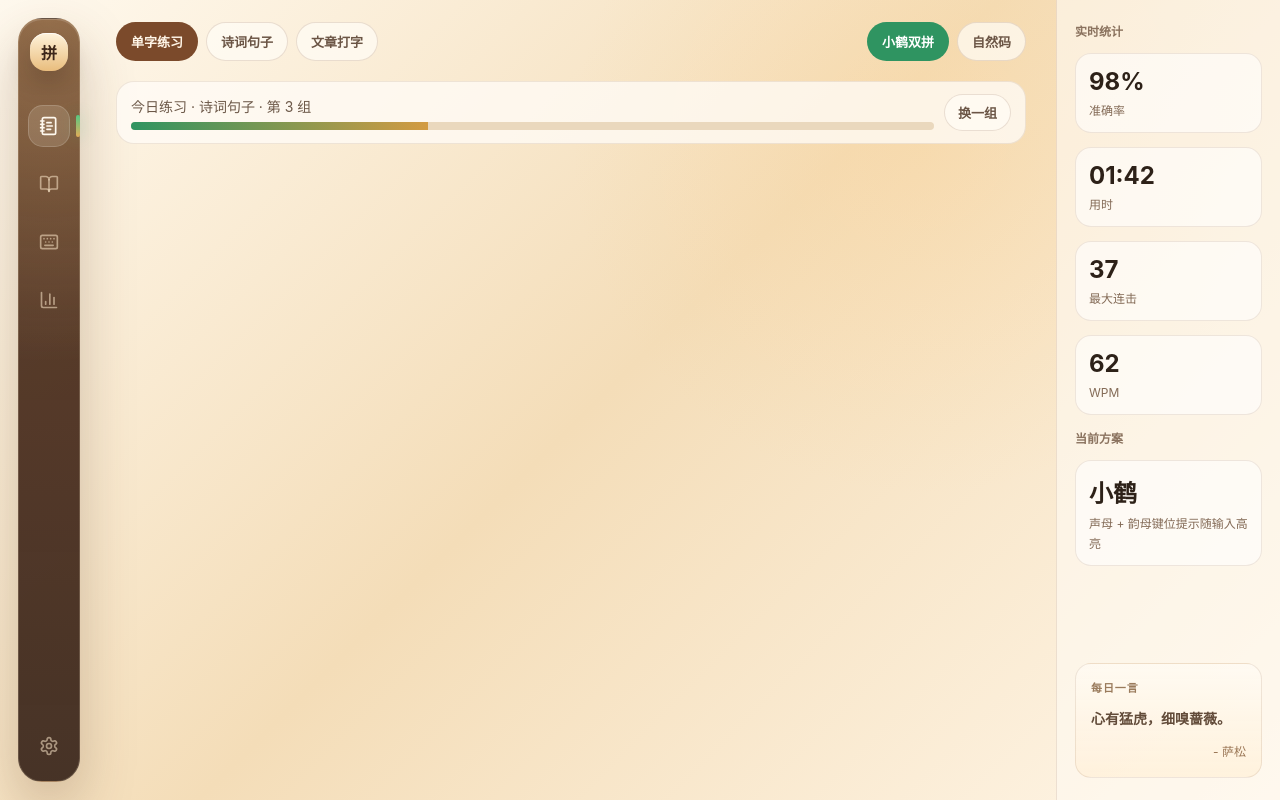
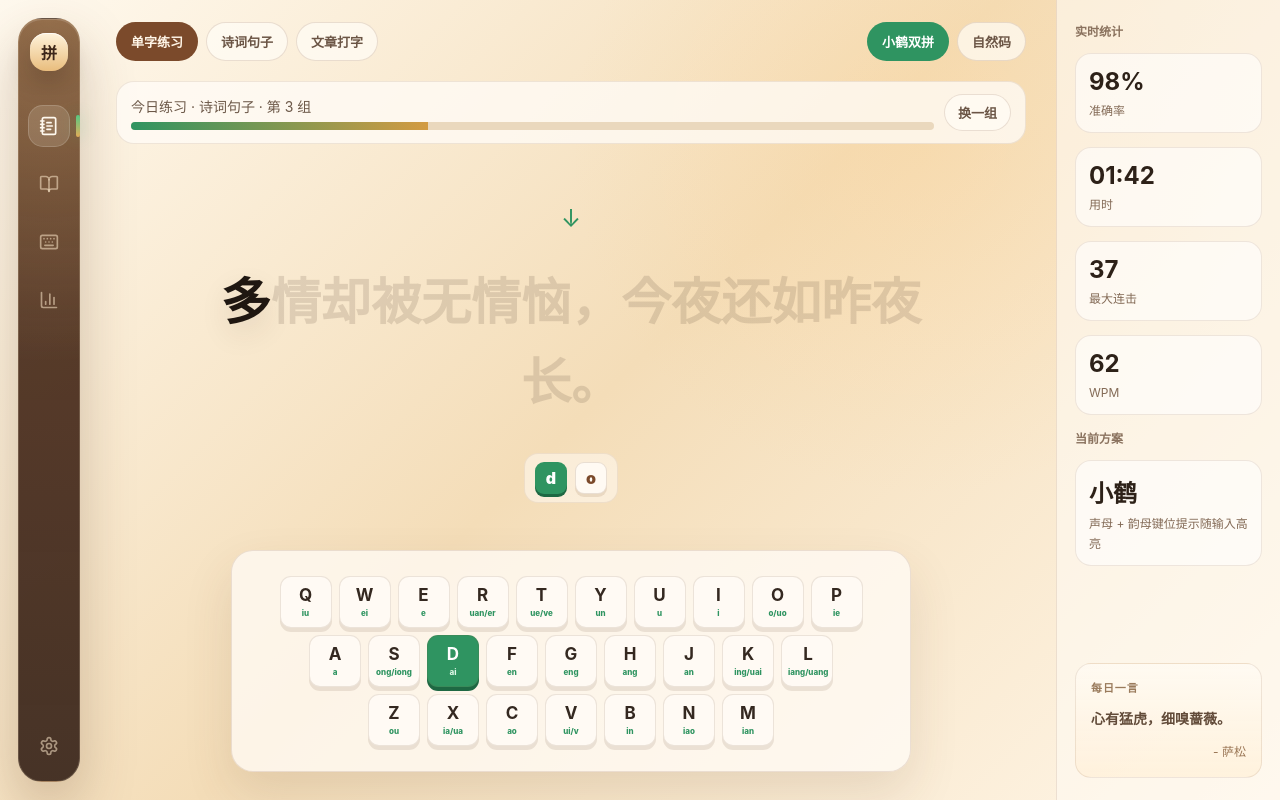
Before and after one commit to AnyAnq/shuangpin-cabin, a Vue app: page / in a window 1280 px wide. Built offline with nearby package versions, Linux system fonts and the light colour scheme.

Commit message:
feat: add practice stage and virtual keyboard

```diff
--- a/src/components/layout/AppShell.vue
+++ b/src/components/layout/AppShell.vue
@@ -13,13 +13,18 @@
         </div>
         <button type="button" class="soft-pill">换一组</button>
       </section>
+      <PracticeStage text="多情却被无情恼，今夜还如昨夜长。" :active-index="0" code="do" :completed-code-count="1" :wrong="false" />
+      <VirtualKeyboard :scheme="xiaoheScheme" active-key="d" :wrong-key="null" />
     </main>
     <RightInsightPanel />
   </div>
 </template>
 
 <script setup lang="ts">
+import { xiaoheScheme } from '../../domain/schemes/xiaohe';
 import ModuleTabs from '../controls/ModuleTabs.vue';
+import PracticeStage from '../practice/PracticeStage.vue';
+import VirtualKeyboard from '../practice/VirtualKeyboard.vue';
 import SchemeSwitch from '../controls/SchemeSwitch.vue';
 import FloatingSidebar from './FloatingSidebar.vue';
 import RightInsightPanel from './RightInsightPanel.vue';
--- /dev/null
+++ b/src/components/practice/CodeHint.vue
@@ -0,0 +1,20 @@
+<template>
+  <div class="code-hint" aria-label="当前编码">
+    <span
+      v-for="(key, index) in code"
+      :key="`${key}-${index}`"
+      class="code-key"
+      data-code-key
+      :class="{ 'is-done': index < completedCount, 'is-current': index === completedCount }"
+    >
+      {{ key }}
+    </span>
+  </div>
+</template>
+
+<script setup lang="ts">
+defineProps<{
+  code: string;
+  completedCount: number;
+}>();
+</script>
--- /dev/null
+++ b/src/components/practice/PracticeStage.vue
@@ -0,0 +1,30 @@
+<template>
+  <section class="practice-stage">
+    <div class="stage-caret">↓</div>
+    <p class="target-line" :class="{ 'is-wrong': wrong }">
+      <span
+        v-for="(char, index) in chars"
+        :key="`${char}-${index}`"
+        :class="{ 'is-active': index === activeIndex, 'is-complete': index < activeIndex }"
+      >
+        {{ char }}
+      </span>
+    </p>
+    <CodeHint :code="code" :completed-count="completedCodeCount" />
+  </section>
+</template>
+
+<script setup lang="ts">
+import { computed } from 'vue';
+import CodeHint from './CodeHint.vue';
+
+const props = defineProps<{
+  text: string;
+  activeIndex: number;
+  code: string;
+  completedCodeCount: number;
+  wrong: boolean;
+}>();
+
+const chars = computed(() => Array.from(props.text));
+</script>
--- /dev/null
+++ b/src/components/practice/VirtualKeyboard.vue
@@ -0,0 +1,39 @@
+<template>
+  <section class="virtual-keyboard" aria-label="双拼键盘">
+    <div v-for="row in rows" :key="row.join('')" class="keyboard-row">
+      <button
+        v-for="key in row"
+        :key="key"
+        type="button"
+        class="keyboard-key"
+        :class="{ 'is-hot': key.toLowerCase() === activeKey, 'is-wrong': key.toLowerCase() === wrongKey }"
+        :data-key="key.toLowerCase()"
+      >
+        <strong>{{ key }}</strong>
+        <small>{{ labelFor(key.toLowerCase()) }}</small>
+      </button>
+    </div>
+  </section>
+</template>
+
+<script setup lang="ts">
+import type { ShuangpinScheme } from '../../domain/schemes/types';
+
+const props = defineProps<{
+  scheme: ShuangpinScheme;
+  activeKey: string | null;
+  wrongKey: string | null;
+}>();
+
+const rows = [
+  ['Q', 'W', 'E', 'R', 'T', 'Y', 'U', 'I', 'O', 'P'],
+  ['A', 'S', 'D', 'F', 'G', 'H', 'J', 'K', 'L'],
+  ['Z', 'X', 'C', 'V', 'B', 'N', 'M'],
+];
+
+function labelFor(key: string): string {
+  const schemeKey = props.scheme.keys.find((item) => item.key === key);
+  if (!schemeKey) return '';
+  return schemeKey.finals.slice(0, 2).join('/');
+}
+</script>
--- a/src/styles/global.css
+++ b/src/styles/global.css
@@ -254,6 +254,129 @@ button {
   text-align: right;
 }
 
+.practice-stage {
+  display: grid;
+  min-height: 300px;
+  place-items: center;
+  padding: 36px 26px 20px;
+  text-align: center;
+}
+
+.stage-caret {
+  margin-bottom: 18px;
+  color: var(--color-green);
+  font-size: 24px;
+  line-height: 1;
+}
+
+.target-line {
+  max-width: 760px;
+  margin: 0;
+  color: rgba(71, 54, 40, 0.15);
+  font-size: clamp(34px, 5vw, 50px);
+  font-weight: 900;
+  letter-spacing: 0;
+  line-height: 1.6;
+}
+
+.target-line .is-active {
+  color: #1f1711;
+  text-shadow: 0 12px 30px rgba(55, 38, 22, 0.12);
+}
+
+.target-line .is-complete {
+  color: rgba(91, 65, 42, 0.42);
+}
+
+.target-line.is-wrong .is-active {
+  color: #b55438;
+}
+
+.code-hint {
+  display: inline-flex;
+  gap: 8px;
+  margin-top: 18px;
+  padding: 8px 10px;
+  border: 1px solid rgba(128, 86, 51, 0.1);
+  border-radius: 14px;
+  background: rgba(255, 249, 240, 0.58);
+}
+
+.code-key {
+  min-width: 32px;
+  height: 32px;
+  display: grid;
+  place-items: center;
+  border: 1px solid rgba(126, 85, 49, 0.17);
+  border-radius: 9px;
+  background: #fffaf3;
+  box-shadow: 0 3px 0 rgba(126, 85, 49, 0.14);
+  color: var(--color-brown);
+  font-weight: 900;
+}
+
+.code-key.is-done {
+  border-color: transparent;
+  background: var(--color-green);
+  box-shadow: 0 3px 0 #1e6843;
+  color: #fff;
+}
+
+.virtual-keyboard {
+  width: min(680px, 100%);
+  margin: 0 auto;
+  padding: 18px;
+  border: 1px solid rgba(123, 74, 43, 0.14);
+  border-radius: 22px;
+  background: rgba(255, 252, 246, 0.76);
+  box-shadow: 0 22px 50px rgba(92, 59, 31, 0.12);
+}
+
+.keyboard-row {
+  display: flex;
+  justify-content: center;
+  gap: 7px;
+  margin: 7px 0;
+}
+
+.keyboard-key {
+  width: 52px;
+  height: 52px;
+  display: grid;
+  place-items: center;
+  border: 1px solid rgba(120, 84, 52, 0.14);
+  border-radius: 11px;
+  background: #fffaf4;
+  box-shadow: 0 4px 0 rgba(98, 67, 42, 0.12);
+  color: #342820;
+  font-size: 17px;
+  font-weight: 900;
+}
+
+.keyboard-key small {
+  display: block;
+  margin-top: -12px;
+  color: var(--color-green);
+  font-size: 8px;
+  font-weight: 800;
+}
+
+.keyboard-key.is-hot {
+  background: var(--color-green);
+  box-shadow: 0 4px 0 #1e6843;
+  color: #fff;
+}
+
+.keyboard-key.is-hot small {
+  color: #dff8e8;
+}
+
+.keyboard-key.is-wrong {
+  background: #c9623e;
+  box-shadow: 0 4px 0 #8f3f2a;
+  color: #fff;
+}
+
 @media (max-width: 960px) {
   .app-shell {
     grid-template-columns: 76px minmax(0, 1fr);
@@ -270,4 +393,9 @@ button {
   .rail-shell {
     padding-left: 10px;
   }
+
+  .keyboard-key {
+    width: 42px;
+    height: 46px;
+  }
 }
```
Also changed, not shown: 2 other files (tests, documents, lock files or other folders).
